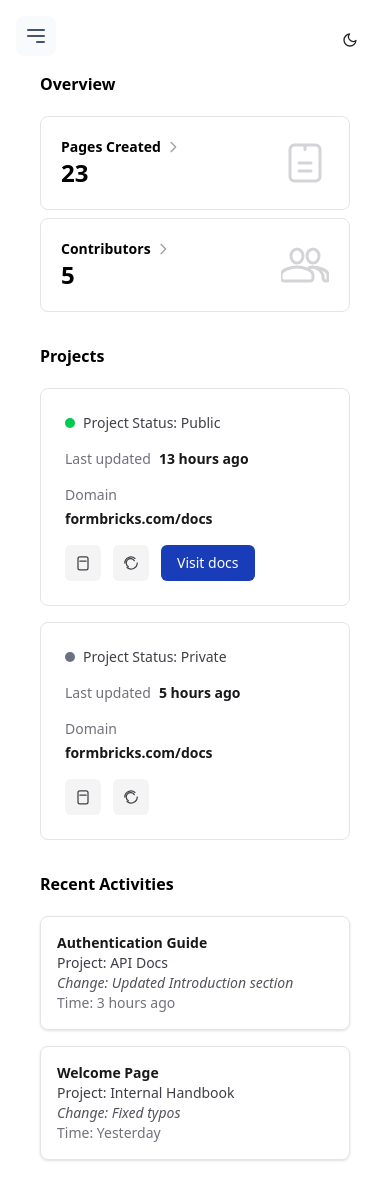
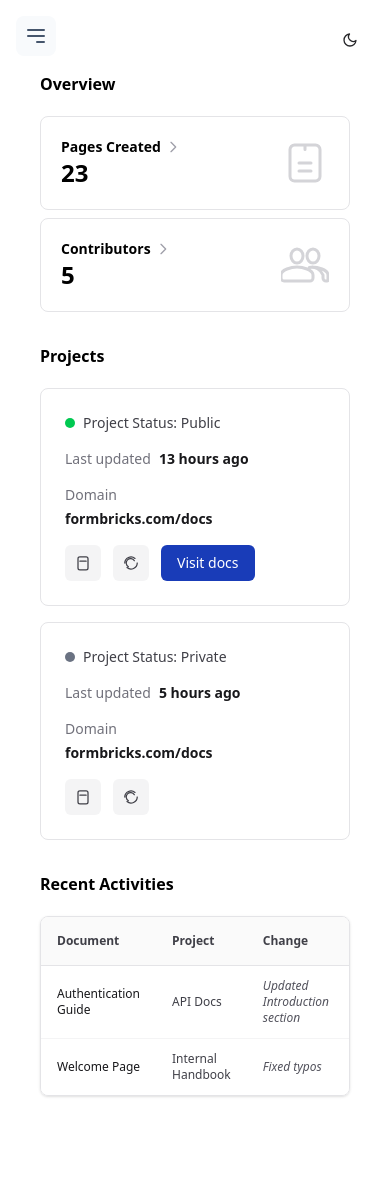
Before and after one commit to Docxify/platform, a Next.js app: page /dashboard in a window 390 px wide. After the commit the page ends 1136 px from the top, so only its background shows below. Built offline with nearby package versions, Linux system fonts and the light colour scheme.

Commit message:
fix: recent activities UI

```diff
--- a/src/app/dashboard/page.tsx
+++ b/src/app/dashboard/page.tsx
@@ -14,6 +14,7 @@ export default function DashboardPage() {
       pageCount: 12,
       lastUpdated: '2 days ago',
       isPublic: true,
+      deployment: 'Successful',
       url: 'example.docxify.com',
     },
     {
@@ -21,6 +22,7 @@ export default function DashboardPage() {
       pageCount: 8,
       lastUpdated: '4 days ago',
       isPublic: false,
+      deployment: 'Successful',
       url: 'example.docxify.com',
     },
   ];
@@ -31,6 +33,7 @@ export default function DashboardPage() {
       project: 'API Docs',
       change: 'Updated Introduction section',  // <-- Add this
       time: '3 hours ago',
+      deployment: 'Successful',
       url: 'example.docxify.com',
     },
     {
@@ -38,6 +41,7 @@ export default function DashboardPage() {
       project: 'Internal Handbook',
       change: 'Fixed typos',  // <-- Add this
       time: 'Yesterday',
+      deployment: 'Successful',
       url: 'example.docxify.com',
     },
   ];
--- a/src/components/ActivityFeed.tsx
+++ b/src/components/ActivityFeed.tsx
@@ -1,8 +1,11 @@
+'use client';
+
 interface Activity {
   doc: string;
   project: string;
   time: string;
   change: string;
+  deployment: string;
   url: string;
 }
 
@@ -15,41 +18,35 @@ export default function ActivityFeed({ items = [] }: ActivityFeedProps) {
     <div className="container mx-auto p-4 lg:p-8 xl:max-w-7xl">
       <h2 className="text-md font-bold mb-5 text-black">Recent Activities</h2>
 
-      {/* Mobile Card View */}
-      <div className="sm:hidden space-y-4">
-        {items.length === 0 ? (
-          <div className="text-sm text-zinc-500 text-center">No recent activity</div>
-        ) : (
-          items.map((item, i) => (
-            <div
-              key={i}
-              onClick={() => window.open(item.url, '_blank')}
-              className="border border-zinc-200 rounded-lg p-4 shadow-sm hover:bg-zinc-50 cursor-pointer"
-            >
-              <p className="text-sm font-semibold text-zinc-900">{item.doc}</p>
-              <p className="text-sm text-zinc-700">Project: {item.project}</p>
-              <p className="text-sm italic text-zinc-600">Change: {item.change}</p>
-              <p className="text-sm text-zinc-500">Time: {item.time}</p>
-            </div>
-          ))
-        )}
-      </div>
-
-      {/* Desktop Table View */}
-      <div className="hidden sm:block overflow-x-auto rounded-lg border border-zinc-200 bg-white shadow-sm">
+      {/* Table View for All Screen Sizes */}
+      <div className="overflow-x-auto rounded-lg border border-zinc-200 bg-white shadow-sm">
         <table className="min-w-full divide-y divide-zinc-200">
           <thead className="bg-zinc-50">
             <tr>
-              <th className="px-6 py-3 text-left text-sm font-semibold text-zinc-700">Document</th>
-              <th className="px-6 py-3 text-left text-sm font-semibold text-zinc-700">Project</th>
-              <th className="px-6 py-3 text-left text-sm font-semibold text-zinc-700">Change</th>
-              <th className="px-6 py-3 text-left text-sm font-semibold text-zinc-700">Time</th>
+              <th className="px-4 py-2 text-left text-xs font-semibold text-zinc-700 sm:px-6 sm:py-3 sm:text-sm">
+                Document
+              </th>
+              <th className="px-4 py-2 text-left text-xs font-semibold text-zinc-700 sm:px-6 sm:py-3 sm:text-sm">
+                Project
+              </th>
+              <th className="px-4 py-2 text-left text-xs font-semibold text-zinc-700 sm:px-6 sm:py-3 sm:text-sm">
+                Change
+              </th>
+              <th className="px-4 py-2 text-left text-xs font-semibold text-zinc-700 sm:px-6 sm:py-3 sm:text-sm">
+                Deployment Check
+              </th>
+              <th className="px-4 py-2 text-left text-xs font-semibold text-zinc-700 sm:px-6 sm:py-3 sm:text-sm">
+                Time
+              </th>
             </tr>
           </thead>
           <tbody className="divide-y divide-zinc-100">
             {items.length === 0 ? (
               <tr>
-                <td colSpan={4} className="px-6 py-4 text-center text-sm text-zinc-500">
+                <td
+                  colSpan={5}
+                  className="px-4 py-3 text-center text-xs text-zinc-500 sm:px-6 sm:py-4 sm:text-sm"
+                >
                   No recent activity
                 </td>
               </tr>
@@ -60,16 +57,21 @@ export default function ActivityFeed({ items = [] }: ActivityFeedProps) {
                   className="hover:bg-zinc-50 cursor-pointer"
                   onClick={() => window.open(item.url, '_blank')}
                 >
-                  <td className="px-6 py-4 text-sm font-medium text-zinc-900 whitespace-normal sm:whitespace-nowrap">
+                  <td className="px-4 py-3 text-xs font-medium text-zinc-900 sm:px-6 sm:py-4 sm:text-sm">
                     {item.doc}
                   </td>
-                  <td className="px-6 py-4 text-sm text-zinc-700 whitespace-normal sm:whitespace-nowrap">
+                  <td className="px-4 py-3 text-xs text-zinc-700 sm:px-6 sm:py-4 sm:text-sm">
                     {item.project}
                   </td>
-                  <td className="px-6 py-4 text-sm italic text-zinc-600 whitespace-normal sm:whitespace-nowrap">
+                  <td className="px-4 py-3 text-xs italic text-zinc-600 sm:px-6 sm:py-4 sm:text-sm">
                     {item.change}
                   </td>
-                  <td className="px-6 py-4 text-sm text-zinc-500 whitespace-normal sm:whitespace-nowrap">
+                  <td className="px-4 py-3 text-xs text-zinc-600 sm:px-6 sm:py-4 sm:text-sm">
+                    <span className="text-xs font-medium text-green-600 bg-green-200 px-2 py-1 rounded-full">
+                      {item.deployment}
+                    </span>
+                  </td>
+                  <td className="px-4 py-3 text-xs text-zinc-500 sm:px-6 sm:py-4 sm:text-sm">
                     {item.time}
                   </td>
                 </tr>
```
